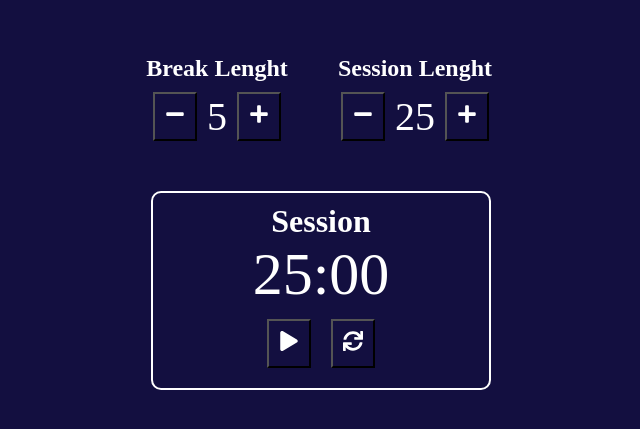
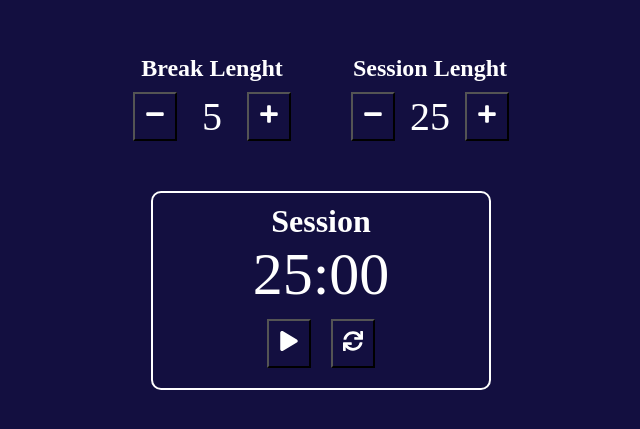
Before and after one commit to cvilla714/pomodoro-clock, a React (Create React App) app: page / in a window 1280 px wide. Shown: the part 153-582 px from the top of the page, without its empty margins (319-959 px from the left). Built offline with nearby package versions, Linux system fonts and the light colour scheme.

Commit message:
added width to the action wrapper span

```diff
--- a/src/index.css
+++ b/src/index.css
@@ -57,6 +57,7 @@ button {
 .actions-wrapper span {
   font-size: 2.5rem;
   maring: 0 0.625rem;
+  width: 3.125rem;
 }
 
 .clock-container {
```
